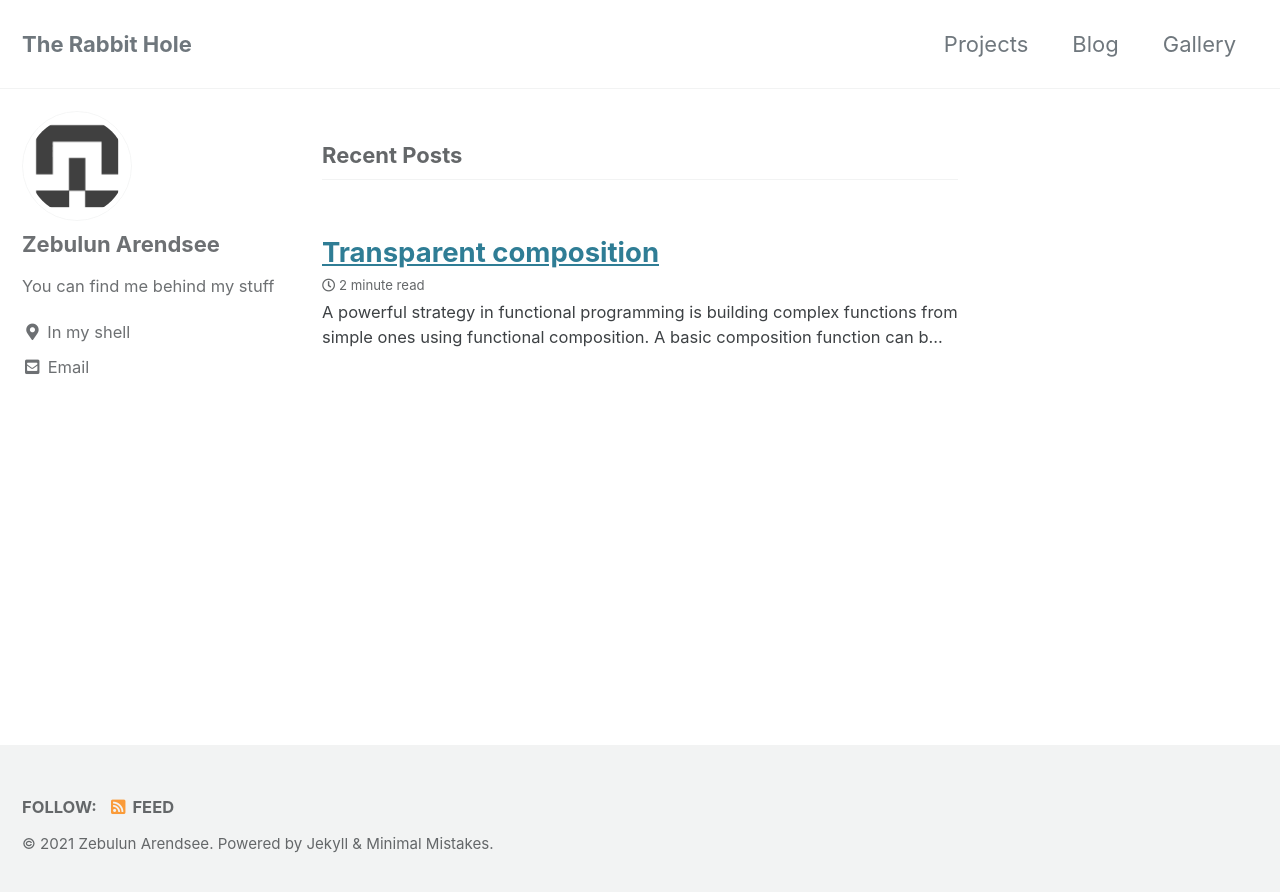
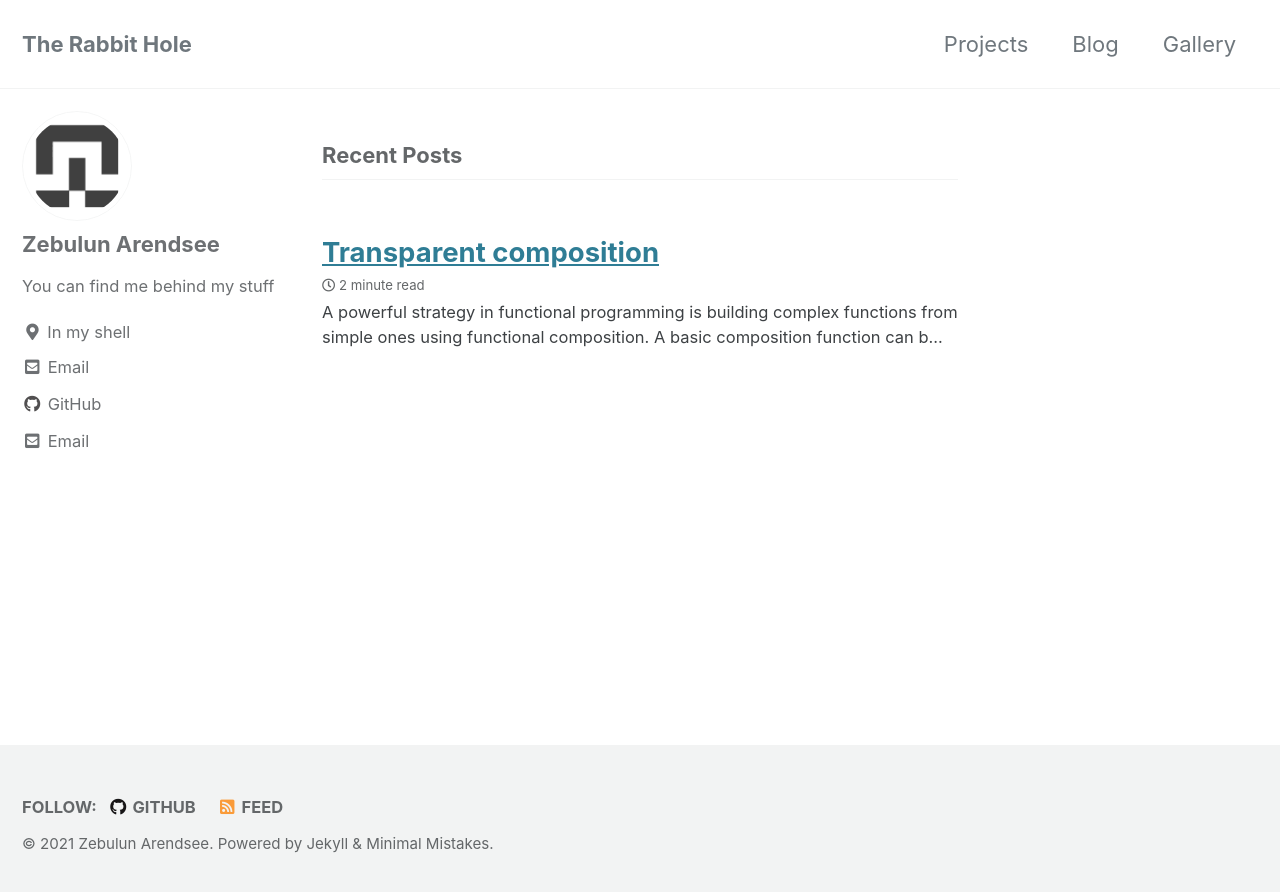
Before and after one commit to arendsee/arendsee.github.io, a Jekyll site: the page built from index.html, in a window 1280 px wide. Shown: the top 892 px of the page. Built offline with Jekyll 4.4.1, drawn with Linux system fonts in a browser that asks for light colours; cached includes are drawn as plain includes; the list of posts is cut into pages by our own code.

Commit message:
Add head image

```diff
--- a/_config.yml
+++ b/_config.yml
@@ -29,6 +29,8 @@ logo                     : # path of logo image to display in the masthead, e.g.
 masthead_title           : # overrides the website title displayed in the masthead, use " " for no title
 # breadcrumbs            : false # true, false (default)
 words_per_minute         : 200
+header:
+    overlay_image: "/assets/img/head.png"
 
 comments:
   provider               : # false (default), "disqus", "discourse", "facebook", "staticman", "staticman_v2", "utterances", "custom"
@@ -105,44 +107,44 @@ author:
   links:
     - label: "Email"
       icon: "fas fa-fw fa-envelope-square"
-      # url: "mailto:your.name@email.com"
-    - label: "Website"
-      icon: "fas fa-fw fa-link"
-      # url: "https://your-website.com"
-    - label: "Twitter"
-      icon: "fab fa-fw fa-twitter-square"
-      # url: "https://twitter.com/"
-    - label: "Facebook"
-      icon: "fab fa-fw fa-facebook-square"
-      # url: "https://facebook.com/"
+      url: "mailto:zbwrnz@gmail.com"
+    # - label: "Website"
+    #   icon: "fas fa-fw fa-link"
+    #   # url: "https://your-website.com"
+    # - label: "Twitter"
+    #   icon: "fab fa-fw fa-twitter-square"
+    #   # url: "https://twitter.com/"
+    # - label: "Facebook"
+    #   icon: "fab fa-fw fa-facebook-square"
+    #   # url: "https://facebook.com/"
     - label: "GitHub"
       icon: "fab fa-fw fa-github"
-      # url: "https://github.com/"
-    - label: "Instagram"
-      icon: "fab fa-fw fa-instagram"
-      # url: "https://instagram.com/"
+      url: "https://github.com/arendsee"
+    # - label: "Instagram"
+    #   icon: "fab fa-fw fa-instagram"
+    #   # url: "https://instagram.com/"
 
 # Site Footer
 footer:
   links:
-    - label: "Twitter"
-      icon: "fab fa-fw fa-twitter-square"
-      # url:
-    - label: "Facebook"
-      icon: "fab fa-fw fa-facebook-square"
-      # url:
+    # - label: "Twitter"
+    #   icon: "fab fa-fw fa-twitter-square"
+    #   # url:
+    # - label: "Facebook"
+    #   icon: "fab fa-fw fa-facebook-square"
+    #   # url:
     - label: "GitHub"
       icon: "fab fa-fw fa-github"
-      # url:
-    - label: "GitLab"
-      icon: "fab fa-fw fa-gitlab"
-      # url:
-    - label: "Bitbucket"
-      icon: "fab fa-fw fa-bitbucket"
-      # url:
-    - label: "Instagram"
-      icon: "fab fa-fw fa-instagram"
-      # url:
+      url: "https://github.com/arendsee"
+    # - label: "GitLab"
+    #   icon: "fab fa-fw fa-gitlab"
+    #   # url:
+    # - label: "Bitbucket"
+    #   icon: "fab fa-fw fa-bitbucket"
+    #   # url:
+    # - label: "Instagram"
+    #   icon: "fab fa-fw fa-instagram"
+    #   # url:
 
 
 # Reading Files
```
Also changed, not shown: assets/img/head.png (added).
